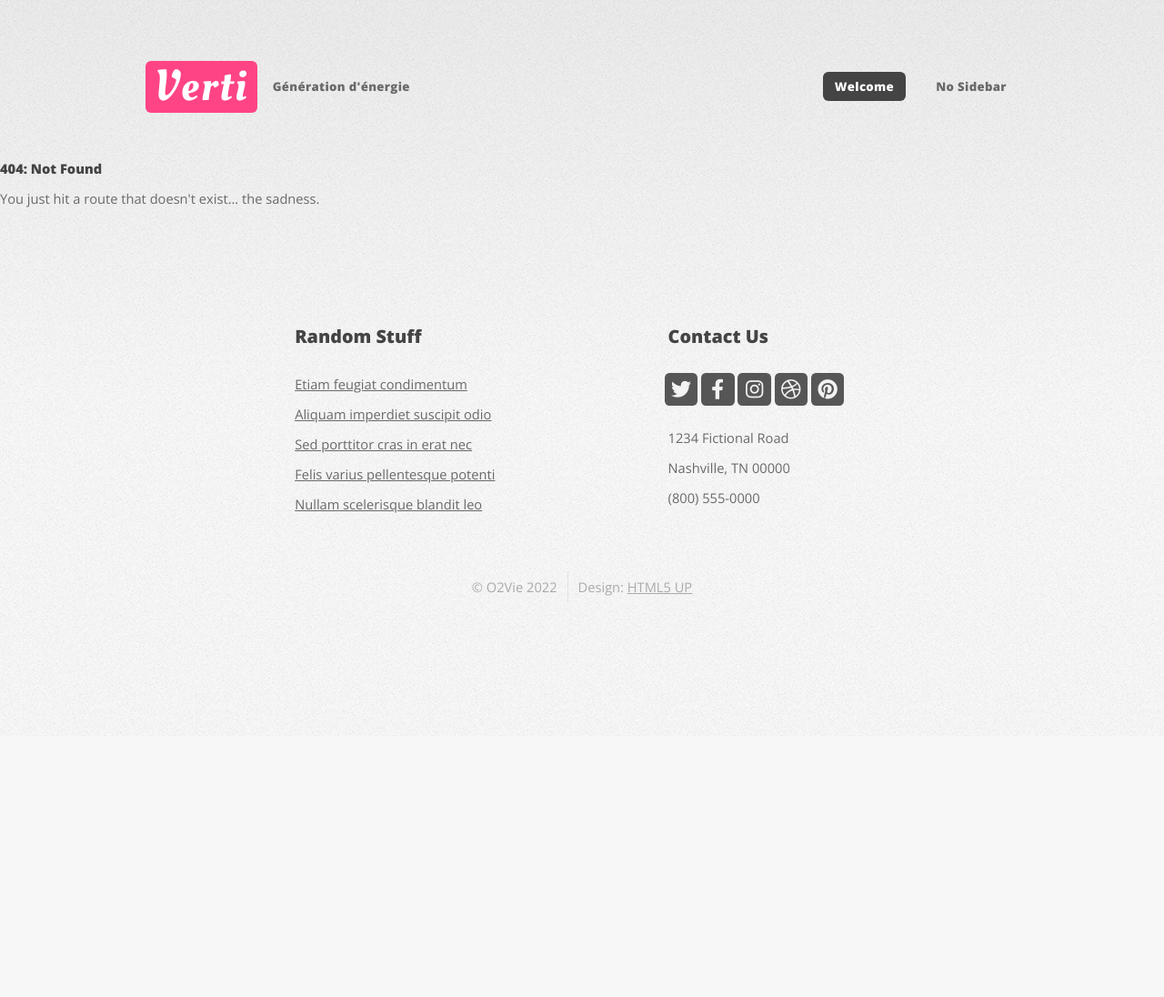
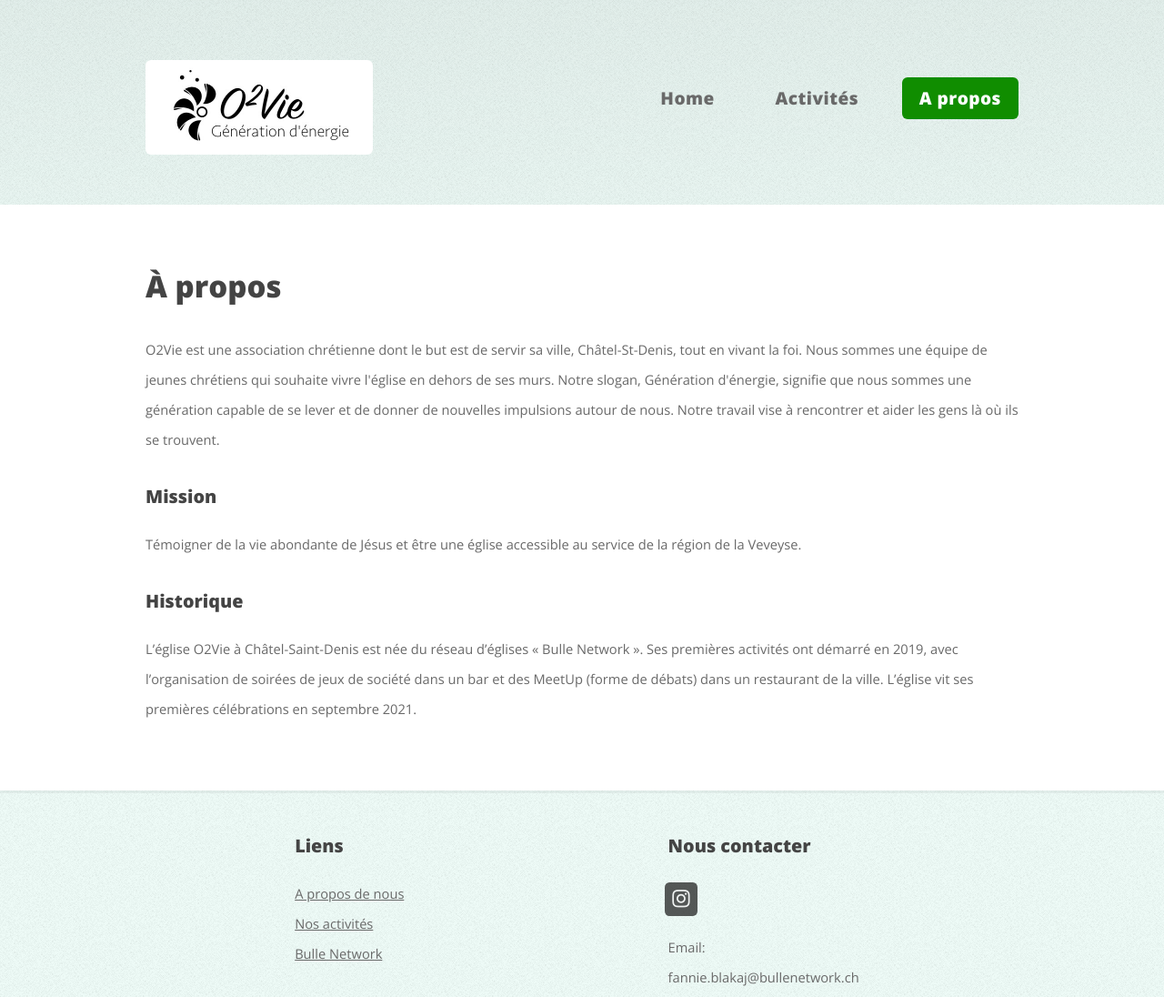
Before and after one commit to doxa-tech/bullenetwork-constellation, a Gatsby site in the folder o2vie-chatel.ch/: page /about in a window 1280 px wide. Before the commit this address had no page. Shown: the top 1096 px of the page at 91% size. Before the commit the page ends 809 px from the top, so only its background shows below. Built offline with nearby package versions, Linux system fonts and the light colour scheme; Gatsby itself is replaced by a stand-in of ours.

Commit message:
add o2vie content

```diff
--- a/o2vie-chatel.ch/gatsby-config.js
+++ b/o2vie-chatel.ch/gatsby-config.js
@@ -28,7 +28,7 @@ module.exports = {
         // https://css-tricks.com/meta-theme-color-and-trickery/
         // theme_color: `#663399`,
         display: `minimal-ui`,
-        icon: `src/images/gatsby-icon.png`, // This path is relative to the root of the site.
+        icon: `src/images/favicon.png`, // This path is relative to the root of the site.
       },
     },
     // this (optional) plugin enables Progressive Web App + Offline functionality
--- a/o2vie-chatel.ch/src/components/footer.js
+++ b/o2vie-chatel.ch/src/components/footer.js
@@ -7,13 +7,11 @@ const Footer = () => (
         <div class="col-3 col-6-medium col-12-small">
 
           <section class="widget links">
-            <h3>Random Stuff</h3>
+            <h3>Liens</h3>
             <ul class="style2">
-              <li><a href="#">Etiam feugiat condimentum</a></li>
-              <li><a href="#">Aliquam imperdiet suscipit odio</a></li>
-              <li><a href="#">Sed porttitor cras in erat nec</a></li>
-              <li><a href="#">Felis varius pellentesque potenti</a></li>
-              <li><a href="#">Nullam scelerisque blandit leo</a></li>
+              <li><a href="/about">A propos de nous</a></li>
+              <li><a href="/activities">Nos activités</a></li>
+              <li><a href="https://bullenetwork.ch" target="_blank">Bulle Network</a></li>
             </ul>
           </section>
 
@@ -22,22 +20,16 @@ const Footer = () => (
         <div class="col-3 col-6-medium col-12-small">
 
           <section class="widget contact last">
-            <h3>Contact Us</h3>
+            <h3>Nous contacter</h3>
             <ul>
-              <li><a href="#" class="icon brands fa-twitter"><span class="label">Twitter</span></a></li>
-              <li><a href="#" class="icon brands fa-facebook-f"><span class="label">Facebook</span></a></li>
-              <li><a href="#" class="icon brands fa-instagram"><span class="label">Instagram</span></a></li>
-              <li><a href="#" class="icon brands fa-dribbble"><span class="label">Dribbble</span></a></li>
-              <li><a href="#" class="icon brands fa-pinterest"><span class="label">Pinterest</span></a></li>
+              <li><a href="https://www.instagram.com/_o2vie_/" target="_blank" class="icon brands fa-instagram"><span class="label">Instagram</span></a></li>
             </ul>
-            <p>1234 Fictional Road<br />
-            Nashville, TN 00000<br />
-            (800) 555-0000</p>
+            <p>Email: fannie.blakaj@bullenetwork.ch<br/></p>
           </section>
 
         </div>
       </div>
-      <div class="row">
+      <div class="row gtr-0 gtr-uniform">
         <div class="col-12">
           <div id="copyright">
             <ul class="menu">
--- a/o2vie-chatel.ch/src/components/header.js
+++ b/o2vie-chatel.ch/src/components/header.js
@@ -1,18 +1,21 @@
 import * as React from "react"
+
+import { Link } from "gatsby"
+import { StaticImage } from "gatsby-plugin-image"
 
 const Header = () => (
   <div id="header-wrapper">
     <header id="header" class="container">
 
       <div id="logo">
-        <h1><a href="index.html">Verti</a></h1>
-        <span>Génération d'énergie</span>
+        <a href="/"><StaticImage src="../images/o2vie-logo.jpg" alt="logo" layout="fixed" width={250} /></a>
       </div>
 
       <nav id="nav">
         <ul>
-          <li class="current"><a href="index.html">Welcome</a></li>
-          <li><a href="no-sidebar.html">No Sidebar</a></li>
+          <li><Link activeClassName="current" to="/">Home</Link></li>
+          <li><Link activeClassName="current" to="/activities">Activités</Link></li>
+          <li><Link activeClassName="current" to="/about">A propos</Link></li>
         </ul>
       </nav>
 
--- a/o2vie-chatel.ch/src/components/layout.css
+++ b/o2vie-chatel.ch/src/components/layout.css
@@ -89,9 +89,7 @@ input, select, textarea {
 	body {
 		background-image: -moz-linear-gradient(top, rgba(0, 0, 0, 0.05), rgba(0, 0, 0, 0)), url("../images/bg01.png");
 		background-image: -webkit-linear-gradient(top, rgba(0, 0, 0, 0.05), rgba(0, 0, 0, 0)), url("../images/bg01.png");
-		background-image: -ms-linear-gradient(top, rgba(0, 0, 0, 0.05), rgba(0, 0, 0, 0)), url("../images/bg01.png");
-		background-image: linear-gradient(top, rgba(0, 0, 0, 0.05), rgba(0, 0, 0, 0)), url("../images/bg01.png");
-		background-color: #f7f7f7;
+		background-color: #edfaf6;
 		background-position: top left, top left;
 		background-repeat: repeat-x, repeat;
 		background-size: 100% 30em, auto;
@@ -122,7 +120,7 @@ input, select, textarea {
 	}
 
 	a {
-		color: #0090c5;
+		color: #108d00;
 		text-decoration: underline;
 	}
 
@@ -1516,7 +1514,7 @@ input, select, textarea {
 		form input[type="password"]:focus,
 		form select:focus,
 		form textarea:focus {
-			border-color: #0090c5;
+			border-color: #108d00;
 		}
 
 	form input[type="text"],
@@ -1639,7 +1637,7 @@ input, select, textarea {
 		-webkit-appearance: none;
 		position: relative;
 		display: inline-block;
-		background: #0090c5;
+		background: #108d00;
 		color: #fff;
 		text-decoration: none;
 		border-radius: 6px;
@@ -1666,7 +1664,7 @@ input, select, textarea {
 		input[type="reset"]:hover,
 		button:hover,
 		.button:hover {
-			background: #10a0d5;
+			background: #0b5f00;
 		}
 
 		input[type="button"]:active,
@@ -1674,7 +1672,7 @@ input, select, textarea {
 		input[type="reset"]:active,
 		button:active,
 		.button:active {
-			background: #20b0e5;
+			background: #15ad01;
 		}
 
 		input[type="button"].alt,
@@ -1927,7 +1925,7 @@ input, select, textarea {
 	}
 
 	#footer-wrapper {
-		padding: 6em 0 8em 0;
+		padding: 3em 0 1em 0;
 	}
 
 /* Header */
@@ -1941,6 +1939,10 @@ input, select, textarea {
 	#logo {
 		display: inline-block;
 	}
+
+		#logo img {
+			border-radius: 6px;
+		}
 
 		#logo h1 {
 			background: #ff4486;
@@ -1970,7 +1972,7 @@ input, select, textarea {
 		position: absolute;
 		right: 0;
 		top: 0;
-		font-size: 0.9em;
+		font-size: 1.3em;
 	}
 
 		#nav ul {
@@ -2009,8 +2011,8 @@ input, select, textarea {
 					background: #fff;
 				}
 
-				#nav ul li.current a {
-					background: #444;
+				#nav ul li a.current {
+					background: #108d00;
 					color: #fff;
 				}
 
@@ -2118,6 +2120,9 @@ input, select, textarea {
 			#banner ul li {
 				padding-left: 0;
 			}
+		#banner img {
+			border-radius: 50%;
+		}
 
 /* Footer */
 
@@ -2131,7 +2136,7 @@ input, select, textarea {
 
 	#copyright {
 		color: #aaa;
-		padding: 4em 0 0 0;
+		padding: 2em 0 0 0;
 		text-align: center;
 	}
 
--- /dev/null
+++ b/o2vie-chatel.ch/src/pages/about.js
@@ -0,0 +1,42 @@
+import * as React from "react"
+
+import Layout from "../components/layout"
+import Seo from "../components/seo"
+
+const AboutPage = () => (
+  <Layout>
+    <Seo title="A propos" />
+
+    <div id="main-wrapper">
+      <div class="container">
+        <div id="content">
+
+          <article>
+
+            <h2>À propos</h2>
+
+            <p>
+              O2Vie est une association chrétienne dont le but est de servir sa ville, Châtel-St-Denis, tout en vivant la foi. Nous sommes une équipe de jeunes chrétiens qui souhaite vivre l'église en dehors de ses murs. Notre slogan, Génération d'énergie, signifie que nous sommes une génération capable de se lever et de donner de nouvelles impulsions autour de nous. Notre travail vise à rencontrer et aider les gens là où ils se trouvent.
+            </p>
+
+            <h3>Mission</h3>
+
+            <p>
+              Témoigner de la vie abondante de Jésus et être une église accessible au service de la région de la Veveyse.
+            </p>
+
+            <h3>Historique</h3>
+
+            <p>
+              L’église O2Vie à Châtel-Saint-Denis est née du réseau d’églises « Bulle Network ». Ses premières activités ont démarré en 2019, avec l’organisation de soirées de jeux de société dans un bar et des MeetUp (forme de débats) dans un restaurant de la ville. L’église vit ses premières célébrations en septembre 2021.
+            </p>
+
+          </article>
+
+        </div>
+      </div>
+    </div>
+  </Layout>
+)
+
+export default AboutPage
--- /dev/null
+++ b/o2vie-chatel.ch/src/pages/index/welcome.css
@@ -0,0 +1,3 @@
+#main-wrapper {
+  margin-top: 30px;
+}
```
Also changed, not shown: o2vie-chatel.ch/src/components/layout.js (+0 -7 lines), o2vie-chatel.ch/src/pages/activities.js (added, +61 -0 lines), o2vie-chatel.ch/src/pages/index.js (+12 -6 lines), o2vie-chatel.ch/src/pages/index/activities.js (added, +48 -0 lines), o2vie-chatel.ch/src/pages/index/welcome.js (added, +36 -0 lines), o2vie-chatel.ch/src/images/favicon.png (added), o2vie-chatel.ch/src/images/landscape.jpg (added), o2vie-chatel.ch/src/images/o2vie-logo.jpg (added), o2vie-chatel.ch/src/images/turbine.jpg (added).
